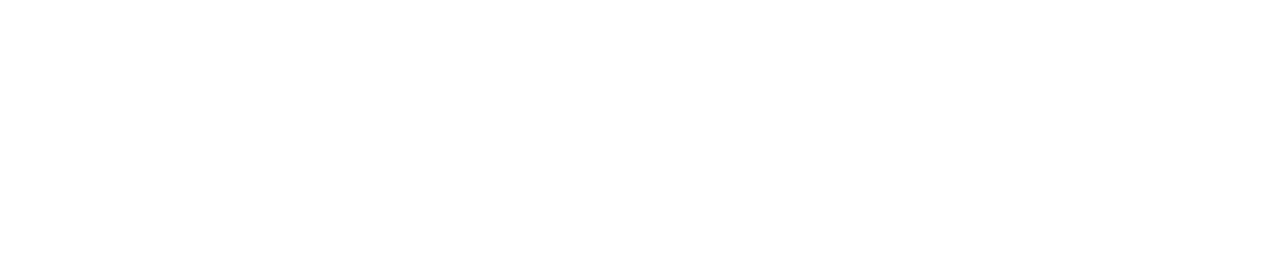
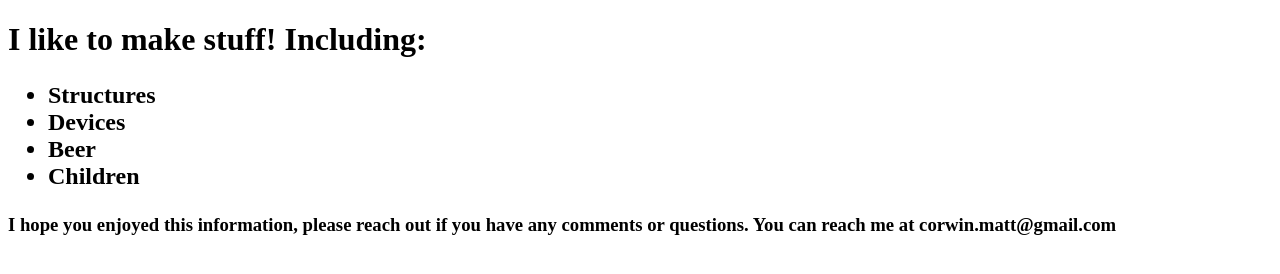
Before and after one commit to MattCorwin/html-me-something, a plain HTML site: page index.html in a window 1280 px wide. Drawn offline with Linux system fonts and the light colour scheme.

Commit message:
Added initial elements and list

```diff
--- a/index.html
+++ b/index.html
@@ -1,11 +1,21 @@
 <!DOCTYPE html>
 <html>
   <head>
-
+    <title>Matt's Hobbies</title>
   </head>
   <body>
       <main>
-
+        <header>
+        <h1>I like to make stuff! Including:</h1>
+        </header>
+         <h2>
+         <ul>
+             <li>Structures</li>
+             <li>Devices</li>
+             <li>Beer</li>
+             <li>Children</li>
+         </ul>
+         </h2>
       </main>
       <article>
           <header>
@@ -16,5 +26,9 @@
 
           </footer>
       </article>
+      <footer>
+          <h3>I hope you enjoyed this information, please reach out if you have any comments or questions.
+              You can reach me at corwin.matt@gmail.com</h3>
+      </footer>
   </body>
 </html>
```
